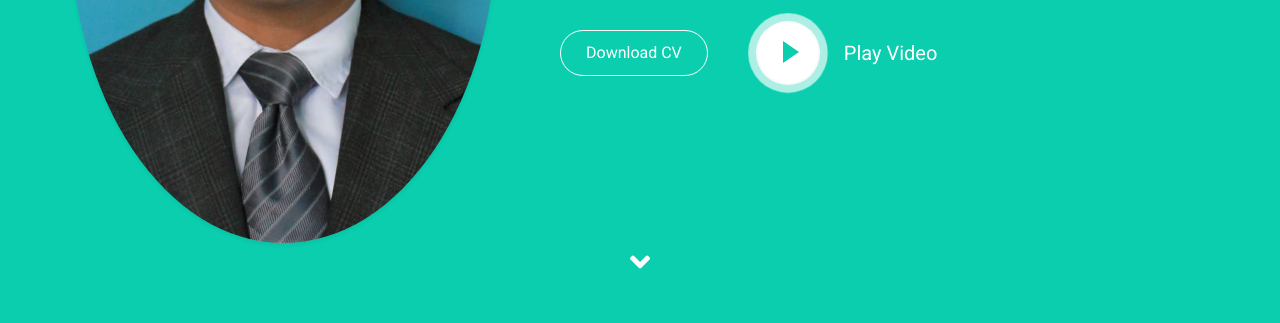
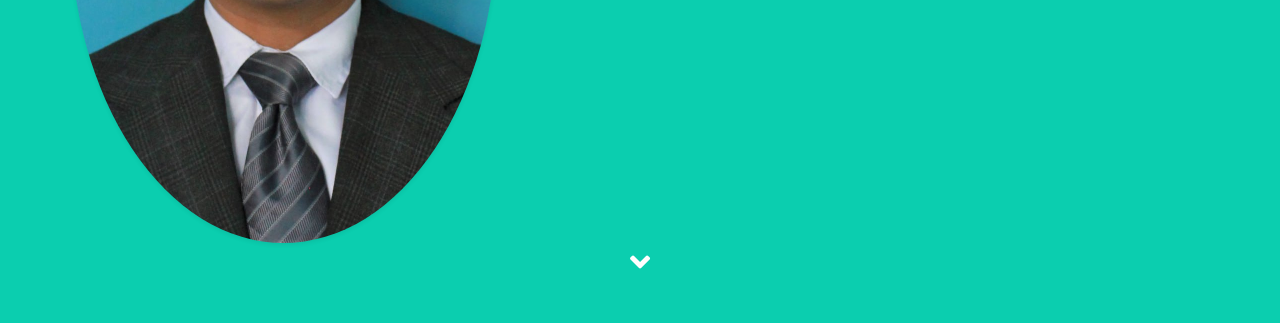
Before and after one commit to haritzhaykal/haritzhaykal.github.io, a plain HTML site: page index.html in a window 1280 px wide. Shown: the part 477-800 px from the top of the page. Drawn offline with nearby package versions, Linux system fonts and the light colour scheme.

Commit message:
Update index.html

```diff
--- a/index.html
+++ b/index.html
@@ -81,12 +81,7 @@
                     <h1 class="typed-text-output d-inline font-weight-lighter text-white"></h1>
                     <div class="typed-text d-none">Bachelor degree in Data Engineering</div>
                     <div class="d-flex align-items-center justify-content-center justify-content-lg-start pt-5">
-                        <a href="" class="btn btn-outline-light mr-5">Download CV</a>
-                        <button type="button" class="btn-play" data-toggle="modal"
-                            data-src="https://www.youtube.com/embed/DWRcNpR6Kdc" data-target="#videoModal">
-                            <span></span>
-                        </button>
-                        <h5 class="font-weight-normal text-white m-0 ml-4 d-none d-sm-block">Play Video</h5>
+
                     </div>
                 </div>
             </div>
@@ -132,7 +127,7 @@
         <div class="container">
             <div class="position-relative d-flex align-items-center justify-content-center">
                 <h1 class="display-1 text-uppercase text-white" style="-webkit-text-stroke: 1px #dee2e6;">Quality</h1>
-                <h1 class="position-absolute text-uppercase text-primary">Education & Expericence</h1>
+                <h1 class="position-absolute text-uppercase text-primary">Education</h1>
             </div>
             <div class="row align-items-center">
                 <div class="col-lg-6">
```
